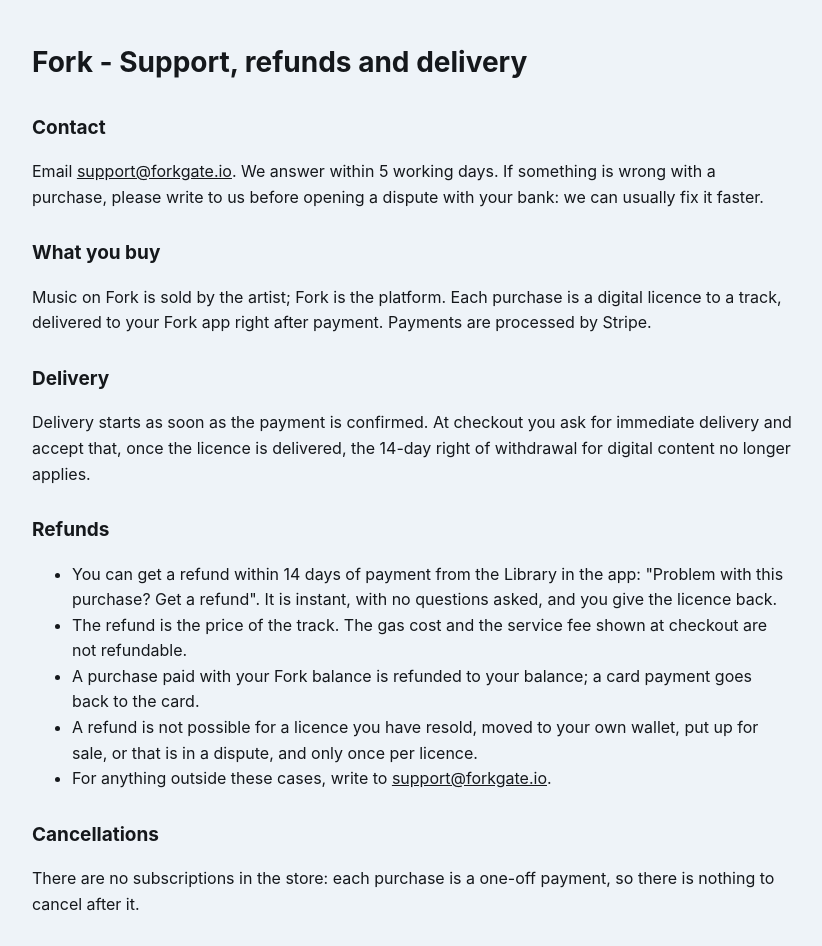
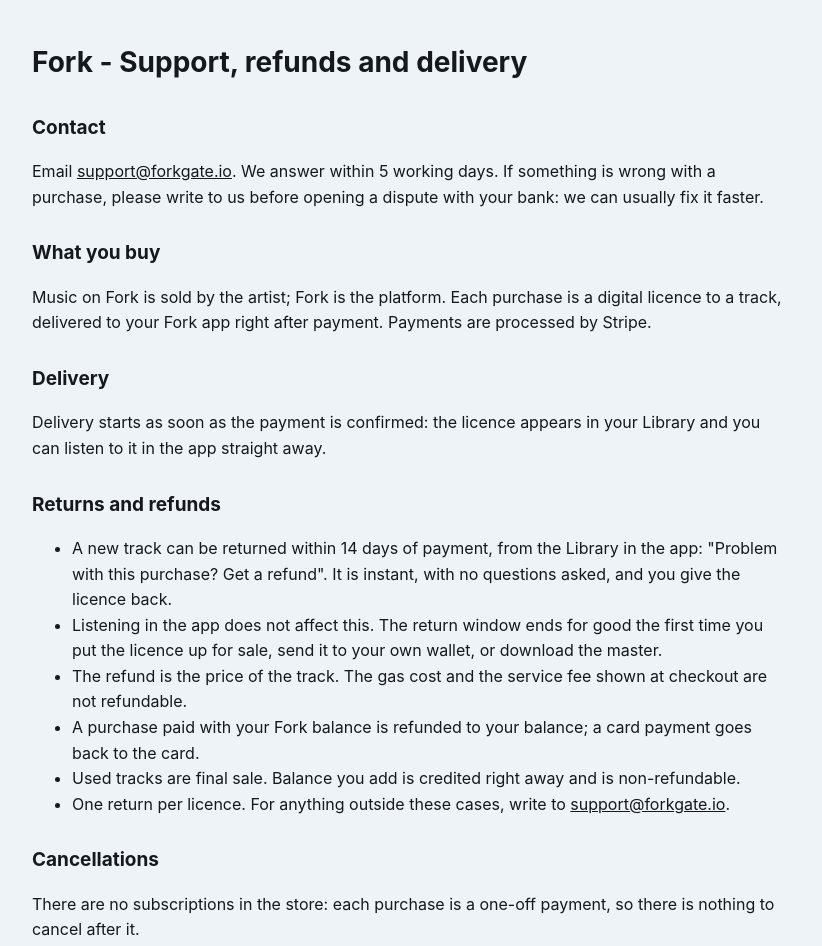
Before and after one commit to timenet-cell/fork.github.io, a plain HTML site: page support/index.html in a window 1280 px wide. Shown: the top 946 px of the page, without its empty margins (228-1050 px from the left). Drawn offline with Linux system fonts and the light colour scheme.

Commit message:
site: suporte com a regra real das devolucoes (14 dias, acaba ao listar, enviar para carteira ou descarregar o master)
Co-Authored-By: Claude Opus 5.5 <noreply@anthropic.com>

```diff
--- a/support/index.html
+++ b/support/index.html
@@ -6,14 +6,15 @@
 <h2>What you buy</h2>
 <p>Music on Fork is sold by the artist; Fork is the platform. Each purchase is a digital licence to a track, delivered to your Fork app right after payment. Payments are processed by Stripe.</p>
 <h2>Delivery</h2>
-<p>Delivery starts as soon as the payment is confirmed. At checkout you ask for immediate delivery and accept that, once the licence is delivered, the 14-day right of withdrawal for digital content no longer applies.</p>
-<h2>Refunds</h2>
+<p>Delivery starts as soon as the payment is confirmed: the licence appears in your Library and you can listen to it in the app straight away.</p>
+<h2>Returns and refunds</h2>
 <ul>
-<li>You can get a refund within 14 days of payment from the Library in the app: "Problem with this purchase? Get a refund". It is instant, with no questions asked, and you give the licence back.</li>
+<li>A new track can be returned within 14 days of payment, from the Library in the app: "Problem with this purchase? Get a refund". It is instant, with no questions asked, and you give the licence back.</li>
+<li>Listening in the app does not affect this. The return window ends for good the first time you put the licence up for sale, send it to your own wallet, or download the master.</li>
 <li>The refund is the price of the track. The gas cost and the service fee shown at checkout are not refundable.</li>
 <li>A purchase paid with your Fork balance is refunded to your balance; a card payment goes back to the card.</li>
-<li>A refund is not possible for a licence you have resold, moved to your own wallet, put up for sale, or that is in a dispute, and only once per licence.</li>
-<li>For anything outside these cases, write to <a href="mailto:support@forkgate.io">support@forkgate.io</a>.</li>
+<li>Used tracks are final sale. Balance you add is credited right away and is non-refundable.</li>
+<li>One return per licence. For anything outside these cases, write to <a href="mailto:support@forkgate.io">support@forkgate.io</a>.</li>
 </ul>
 <h2>Cancellations</h2>
 <p>There are no subscriptions in the store: each purchase is a one-off payment, so there is nothing to cancel after it.</p>
```
